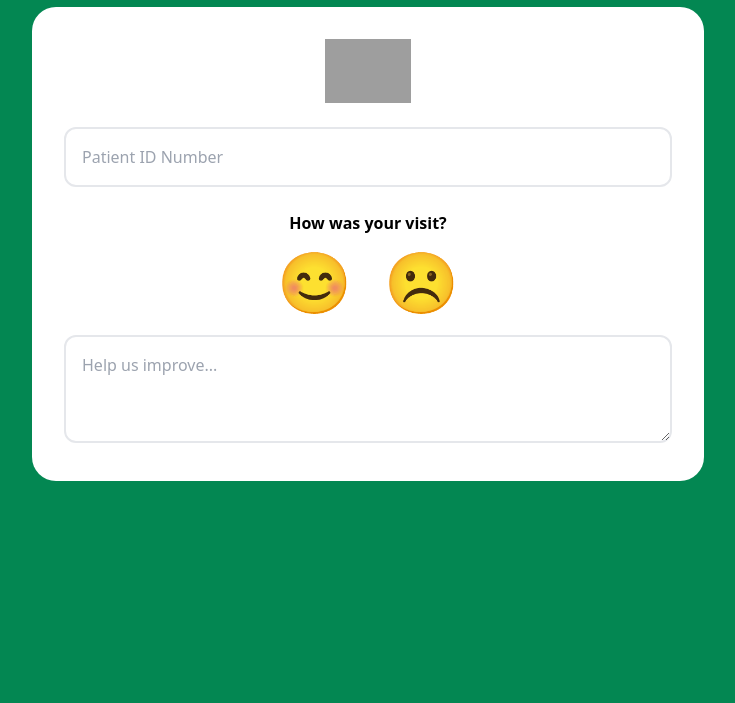
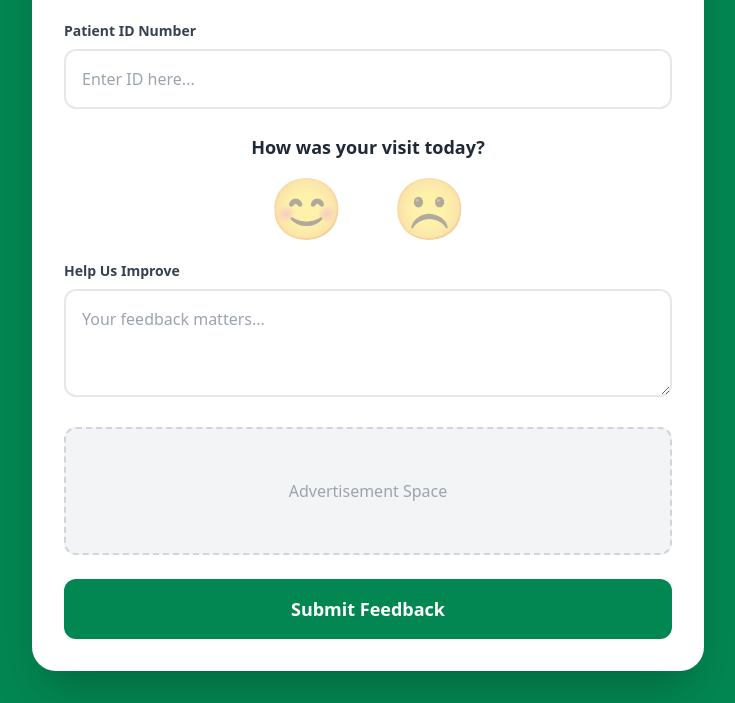
Before and after one commit to vallealfrie-png/Patient-Survey, a plain HTML site: page index.html in a window 1280 px wide. Shown: the part 156-859 px from the top of the page, without its empty margins (272-1007 px from the left). Before the commit the page ends 800 px from the top, so only its background shows below. Drawn offline with nearby package versions, Linux system fonts and the light colour scheme; grey boxes are pictures that could not be loaded.

Commit message:
Update index.html

```diff
--- a/index.html
+++ b/index.html
@@ -2,42 +2,89 @@
 <html lang="en">
 <head>
     <meta charset="UTF-8">
+    <meta name="viewport" content="width=device-width, initial-scale=1.0">
+    <title>Patient Feedback Survey</title>
+    <!-- Tailwind CSS for styling -->
     <script src="https://cdn.tailwindcss.com"></script>
+    <!-- Supabase Client -->
     <script src="https://cdn.jsdelivr.net/npm/@supabase/supabase-js@2"></script>
-    <style>.survey-bg { background-color: #038752; }</style>
+    <style>
+        .survey-bg { background-color: #038752; }
+        .selected { transform: scale(1.2); opacity: 1 !important; filter: drop-shadow(0 0 10px rgba(0,0,0,0.2)); }
+    </style>
 </head>
-<body class="survey-bg min-h-screen p-4 flex items-center justify-center">
-    <div class="bg-white w-full max-w-2xl rounded-3xl p-8 space-y-6">
-        <img src="https://i.imgur.com/VbZKWAf.png" class="h-16 mx-auto">
+<body class="survey-bg min-h-screen p-4 md:p-8 flex items-center justify-center">
 
-        <input id="patientId" type="text" placeholder="Patient ID Number" class="w-full p-4 border-2 rounded-xl">
+    <div class="bg-white w-full max-w-2xl rounded-3xl shadow-2xl overflow-hidden p-8 space-y-6">
+        <!-- Logo Header -->
+        <div class="flex justify-center border-b pb-6">
+            <img src="https://i.imgur.com/VbZKWAf.png" alt="Company Logo" class="h-16 object-contain">
+        </div>
 
+        <!-- Patient ID Input -->
+        <div>
+            <label class="block text-sm font-bold text-gray-700 mb-2">Patient ID Number</label>
+            <input id="patientId" type="text" placeholder="Enter ID here..." class="w-full p-4 border-2 border-gray-200 rounded-xl focus:border-[#038752] outline-none">
+        </div>
+
+        <!-- Feedback Emoticons -->
         <div class="text-center">
-            <p class="font-bold mb-4">How was your visit?</p>
-            <div class="flex justify-center gap-8">
-                <button onclick="submitSurvey('smile')" class="text-6xl">😊</button>
-                <button onclick="submitSurvey('sad')" class="text-6xl">☹️</button>
+            <p class="text-lg font-semibold text-gray-800 mb-4">How was your visit today?</p>
+            <div class="flex justify-center gap-12 mb-6">
+                <button type="button" onclick="selectFeeling('smile')" id="btn-smile" class="text-6xl opacity-40 transition-all hover:opacity-100">😊</button>
+                <button type="button" onclick="selectFeeling('sad')" id="btn-sad" class="text-6xl opacity-40 transition-all hover:opacity-100">☹️</button>
             </div>
         </div>
 
-        <textarea id="comment" rows="3" class="w-full p-4 border-2 rounded-xl" placeholder="Help us improve..."></textarea>
+        <!-- Comment Section -->
+        <div>
+            <label class="block text-sm font-bold text-gray-700 mb-2">Help Us Improve</label>
+            <textarea id="comment" rows="3" class="w-full p-4 border-2 border-gray-200 rounded-xl focus:border-[#038752] outline-none" placeholder="Your feedback matters..."></textarea>
+        </div>
+
+        <!-- Advertisement Container -->
+        <div class="w-full h-32 bg-gray-100 rounded-xl flex items-center justify-center border-2 border-dashed border-gray-300">
+            <span class="text-gray-400 font-medium">Advertisement Space</span>
+        </div>
+
+        <!-- Submit Button -->
+        <button onclick="submitSurvey()" class="w-full py-4 bg-[#038752] text-white font-bold rounded-xl text-lg hover:bg-emerald-800 transition-all">
+            Submit Feedback
+        </button>
     </div>
 
     <script>
+        // Supabase Initialization
         const supabase = supabase.createClient(
             'https://cqwicgpyxxkwyvnckgeh.supabase.co',
             'eyJhbGciOiJIUzI1NiIsInR5cCI6IkpXVCJ9.eyJpc3MiOiJzdXBhYmFzZSIsInJlZiI6ImNxd2ljZ3B5eHhrd3l2bmNrZ2VoIiwicm9sZSI6ImFub24iLCJpYXQiOjE3Nzk2ODI5NDAsImV4cCI6MjA5NTI1ODk0MH0.Ra7GL_MZpr0Y1yQKtZ_op1GyVNDq5htU4hx4PZRWFQw'
         );
 
-        async function submitSurvey(type) {
+        let currentFeeling = '';
+
+        function selectFeeling(type) {
+            currentFeeling = type;
+            // Update visual state
+            document.getElementById('btn-smile').classList.toggle('selected', type === 'smile');
+            document.getElementById('btn-sad').classList.toggle('selected', type === 'sad');
+        }
+
+        async function submitSurvey() {
             const patientId = document.getElementById('patientId').value;
             const comment = document.getElementById('comment').value;
 
-            if (!patientId) return alert('Please enter Patient ID');
+            if (!patientId || !currentFeeling) {
+                alert('Please enter your Patient ID and select an emoticon!');
+                return;
+            }
 
             const { error } = await supabase
                 .from('patient_feedback')
-                .insert([{ patient_id: patientId, feedback_type: type, comment: comment }]);
+                .insert([{
+                    patient_id: patientId,
+                    feedback_type: currentFeeling,
+                    comment: comment
+                }]);
 
             if (error) {
                 alert('Error submitting: ' + error.message);
```
